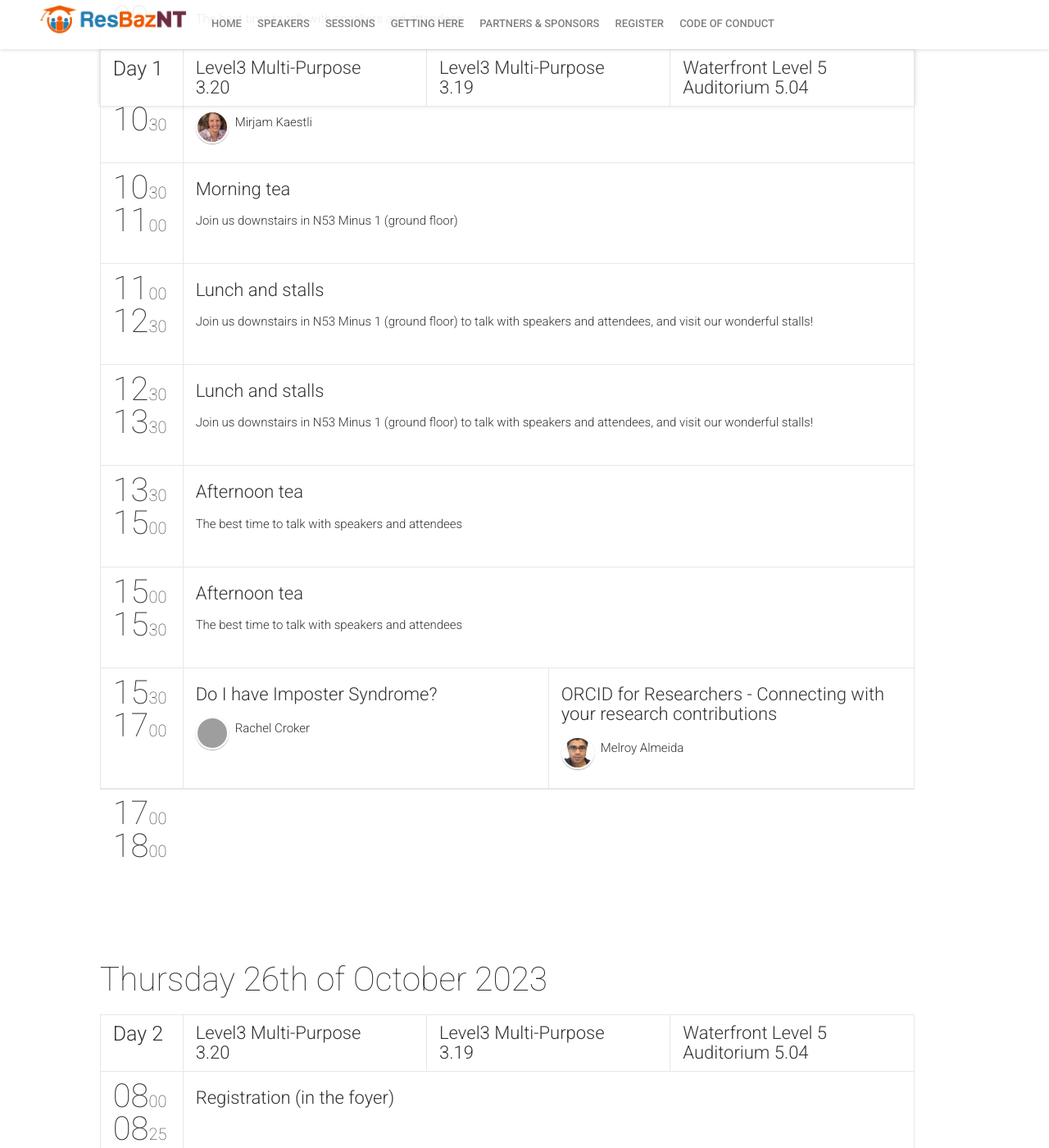
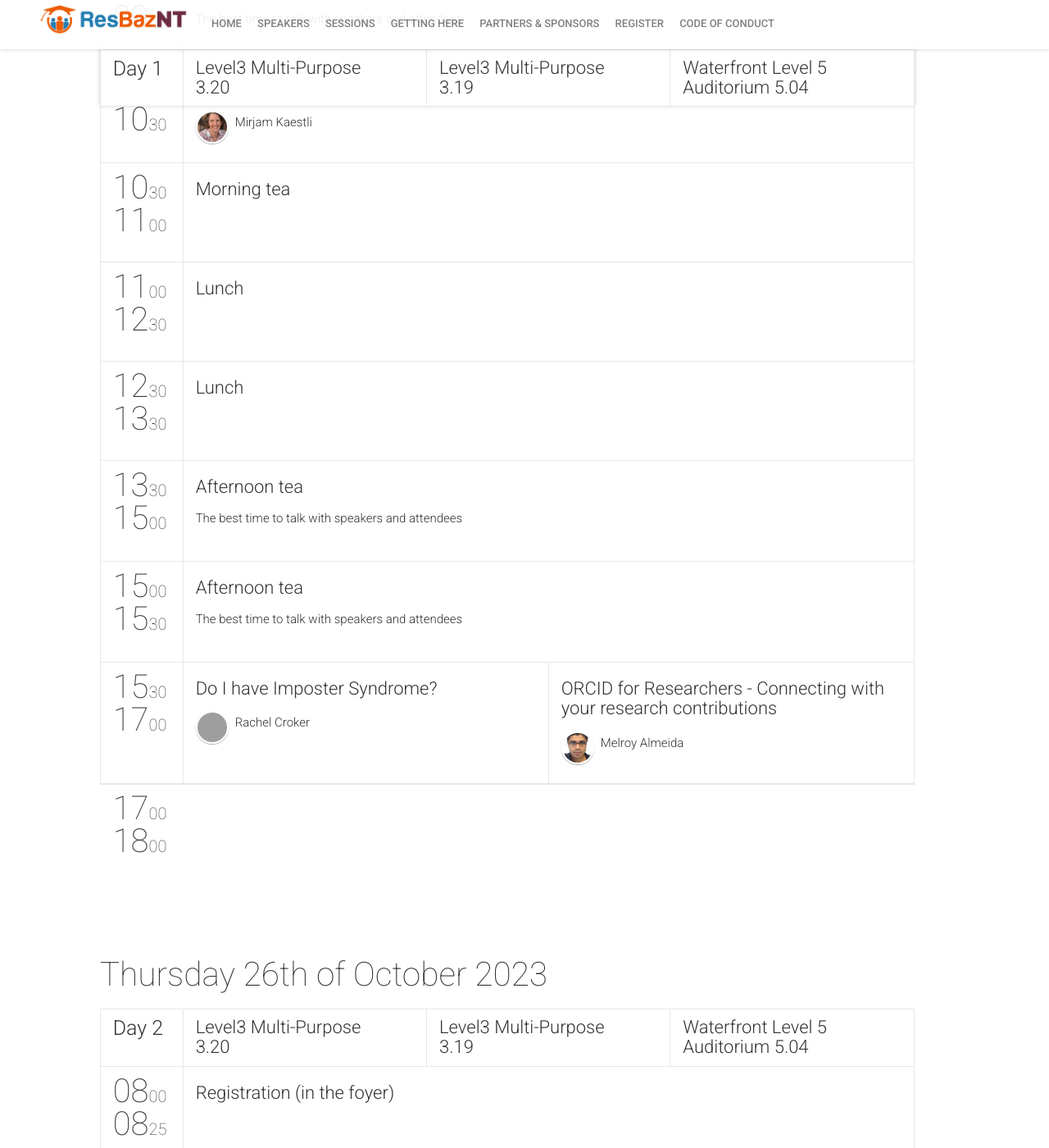
Before and after one commit to resbaznt/resbaz2023NT, a Jekyll site: the page built from schedule.html, in a window 1280 px wide and 1400 px high, scrolled down 912 px. Shown: the whole window at 82% size. Built offline with Jekyll 4.4.1, drawn with Linux system fonts in a browser that asks for light colours; nearby versions of some CDN libraries; comment, search, counter and statistics services are not loaded; some of the changed text lies outside the part shown; grey boxes are pictures that could not be loaded.

Commit message:
Update sessions.yml

```diff
--- a/_data/sessions.yml
+++ b/_data/sessions.yml
@@ -8,7 +8,6 @@
   title: "Morning tea"
   service: true
   hidden: true
-  description: "Join us downstairs in N53 Minus 1 (ground floor)"
 -
   id: 103
   title: "Lunch"
@@ -17,16 +16,33 @@
   description: "The best time to talk with speakers and attendees"
 -
   id: 104
-  title: "Lunch and stalls"
+  title: "Lunch"
   service: true
   hidden: true
-  description: "Join us downstairs in N53 Minus 1 (ground floor) to talk with speakers and attendees, and visit our wonderful stalls!"
 -
   id: 105
   title: "Speakers of the day"
   service: true
   hidden: true
   description: "Join us in N02 Cinema (across the road from the main food hall) "
+-
+  id: 106
+  title: "Afternoon tea"
+  service: true
+  hidden: true
+  description: "The best time to talk with speakers and attendees"
+-
+  id: 107
+  title: "Acknowledgement of Country / Welcome to ResBazNT! It Begins!"
+  service: true
+  hidden: true
+  description: "Key Note Speaker - Tara Brabazon"
+-
+  id: 108
+  title: "Social catch-up and Networking at Waterfront Pub"
+  service: true
+  hidden: true
+
 #-
   #id: 1051
   #title: "The Topography of Searching by Amy Walduck"
@@ -75,12 +91,6 @@
   #hidden: true
   description: "Dr Kutay will explain why she has been setting up new sites with research students to handle Aboriginal knowledge sharing. The system Dr Kutay will be demonstrating is designed to be used by different people as their own site. It is not that easy to set up a new site, but when a new site is set up, users can add their own stories and share these. One or two demo sites will be shown as examples of how it is used and what can be done to improve the knowledge sharing back to community. "
 -
-  id: 106
-  title: "Afternoon tea"
-  service: true
-  hidden: true
-  description: "The best time to talk with speakers and attendees"
--
   id: 1000
   title: ""
   service: true
```
